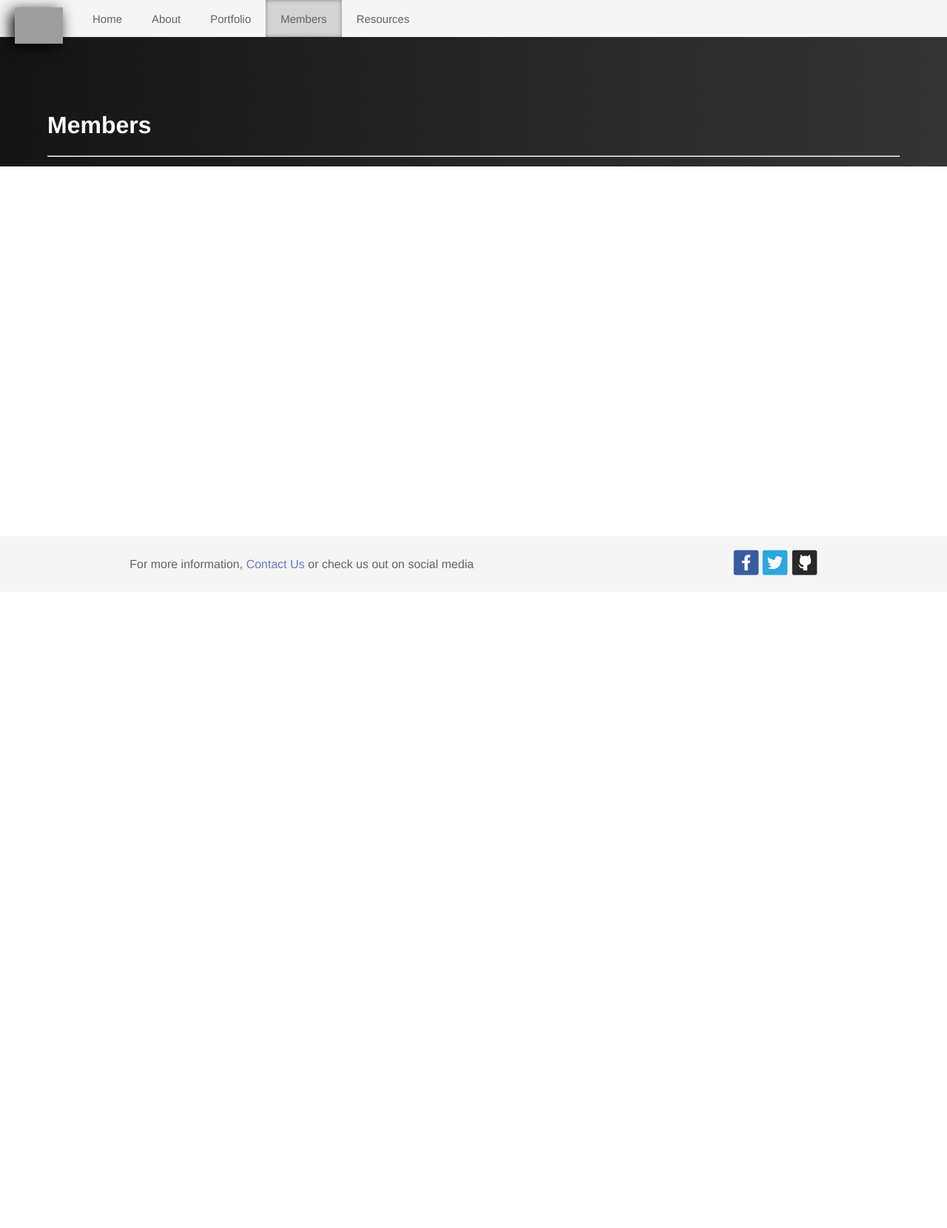
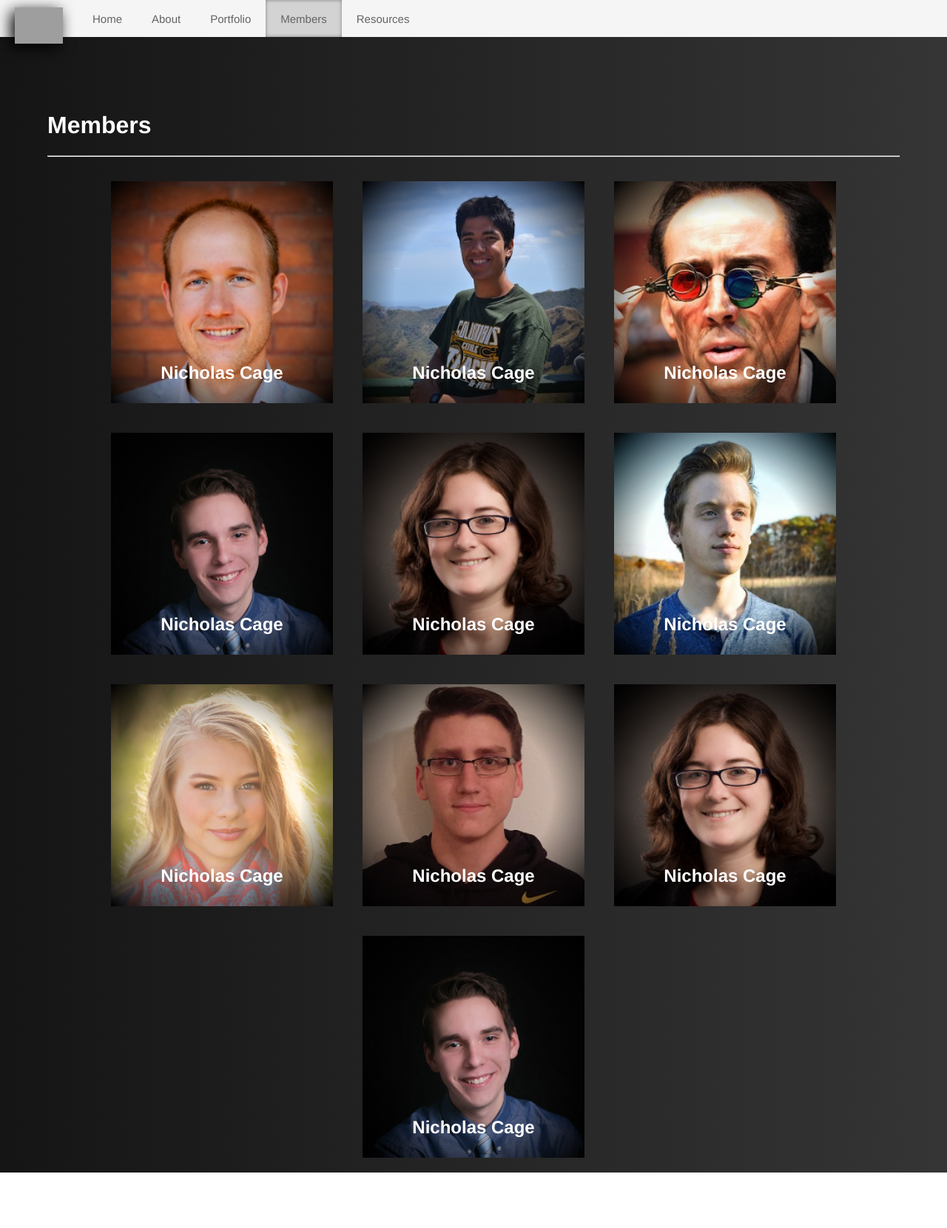
Before and after one commit to ISU-WebDevClub/club-website-mark-2, a PHP site: page /Members/ in a window 1280 px wide. Shown: the whole page at 74% size. Before the commit the page ends 778 px from the top, so only its background shows below. Run offline with PHP 8.4, Linux system fonts and the light colour scheme; grey boxes are pictures that could not be loaded.

Commit message:
Finished members page minus php query

```diff
--- a/members/index.php
+++ b/members/index.php
@@ -5,6 +5,13 @@
  * Date: 9/5/16
  * Time: 5:34 PM
  */
+
+//The following are for shared functions and database connections respectively.
+//TODO uncomment when db is set up
+//include "../includes/php/general.php";
+//include "../includes/php/base.php";
+
+
 
 ?>
 
@@ -20,7 +27,7 @@
         <meta name="description" content="The Web Development Club at Iowa State University is a community of students who want to learn about and practice web development.">
         <meta name="author" content="ISU Web Dev Club members">
         <link rel="icon" href="/favicon.ico">
-        <title>About | Web Development Club</title>
+        <title>Members | Web Development Club</title>
 
 
         <!-- Custom CSS -->
@@ -36,8 +43,49 @@
             <h1>Members</h1>
             <hr>
         </div>
+        <div id="members_grid">
+            <?php
+//            $sql = "SELECT * FROM members WHERE active = 'yes'";
+//            $query = mysqli_query($conn, $sql);
+//            $result = mysqli_fetch_assoc($query);
+//            foreach($result as $curr){
+//                //TODO add each member into the grid.
+//            }
+
+            //For now I'm just using a for loop to generate fake members.
+            for($i = 0;$i< 10;$i++){
+                ?>
+                <a href="#">
+                    <div class="grid-item" style="background-image: url('<?= random_pic() ?>')">
+
+                        <div class="overlay_hover">
+                            <div class="overlay"></div>
+                        </div>
+
+                        <h2 class="name">Nicholas Cage</h2>
+                        <p class="description">This is a short description of the members which should be limited in length.</p>
+
+                    </div>
+                </a>
+
+                <?php
+            }
+
+
+            ?>
+        </div>
     </div>
     </body>
 </html>
 
-<?php include "../includes/php/footer.php" ?>
+<?php include
+"../includes/php/footer.php";
+
+function random_pic($dir = '../includes/images/members/')
+{
+    $files = glob($dir . '/*-md.*');
+    $file = array_rand($files);
+    return $files[$file];
+}
+
+?>
--- a/members/style.css
+++ b/members/style.css
@@ -11,3 +11,102 @@ body{
     padding-bottom: 5px;
 
 }
+
+#members_grid{
+    width: 90%;
+    margin-left: 5%;
+    overflow:hidden;
+    display: flex;
+    display: -webkit-flex;
+    -webkit-flex-wrap: wrap;
+    justify-content: center;
+    -webkit-justify-content: center;
+}
+
+.grid-item{
+    width: 300px;
+    height: 300px;
+    position: relative;
+    margin: 20px;
+    border: none;
+    background: center;
+    background-size: cover;
+    -moz-border-radius:5px;
+    border-radius:5px;
+    color: white;
+    text-decoration: none;
+}
+.overlay{
+    width: 100%;
+    height: 100%;
+    background: none; /* For browsers that do not support gradients */
+    background: -webkit-radial-gradient(rgba(0,0,0,0),rgba(0,0,0,0), rgba(0,0,0,1)); /* For Safari 5.1 to 6.0 */
+    background: -o-radial-gradient(rgba(0,0,0,0),rgba(0,0,0,0), rgba(0,0,0,1)); /* For Opera 11.1 to 12.0 */
+    background: -moz-radial-gradient(rgba(0,0,0,0),rgba(0,0,0,0), rgba(0,0,0,1)); /* For Firefox 3.6 to 15 */
+    background: radial-gradient(rgba(0,0,0,0),rgba(0,0,0,0), rgba(0,0,0,1)); /* Standard syntax (must be last) */
+    -webkit-transition: all .2s;
+    -moz-transition: all .2s;
+    -ms-transition: all .2s;
+    -o-transition: all .2s;
+    transition: all .2s;
+    opacity: 1;
+}
+
+
+
+.overlay_hover{
+    width: 100%;
+    height: 100%;
+    position: absolute;
+    top: 0;
+    left: 0;
+    background-color: rgba(0,0,0,0);
+    -webkit-transition: all .2s;
+    -moz-transition: all .2s;
+    -ms-transition: all .2s;
+    -o-transition: all .2s;
+    transition: all .2s;
+    opacity: 1;
+}
+.overlay_hover:hover{
+    background-color: rgba(0,0,0,.6);
+}
+
+.description{
+    opacity: 0;
+    text-align: center;
+    position: absolute;
+    pointer-events: none;
+    top: 65%;
+    width: 90%;
+    left: 50%;
+    margin-left: -45%;
+    -webkit-transition: all .2s;
+    -moz-transition: all .2s;
+    -ms-transition: all .2s;
+    -o-transition: all .2s;
+    transition: all .2s;
+
+}
+.grid-item:hover .description{
+    opacity:1;
+}
+.name{
+    position: absolute;
+    width: 200px;
+    left: 50%;
+    margin-left: -100px;
+    top: 75%;
+    text-align: center;
+    pointer-events: none;
+    -webkit-transition: all .2s;
+    -moz-transition: all .2s;
+    -ms-transition: all .2s;
+    -o-transition: all .2s;
+    transition: all .2s;
+
+
+}
+.grid-item:hover .name{
+    top: 50%;
+}
```
